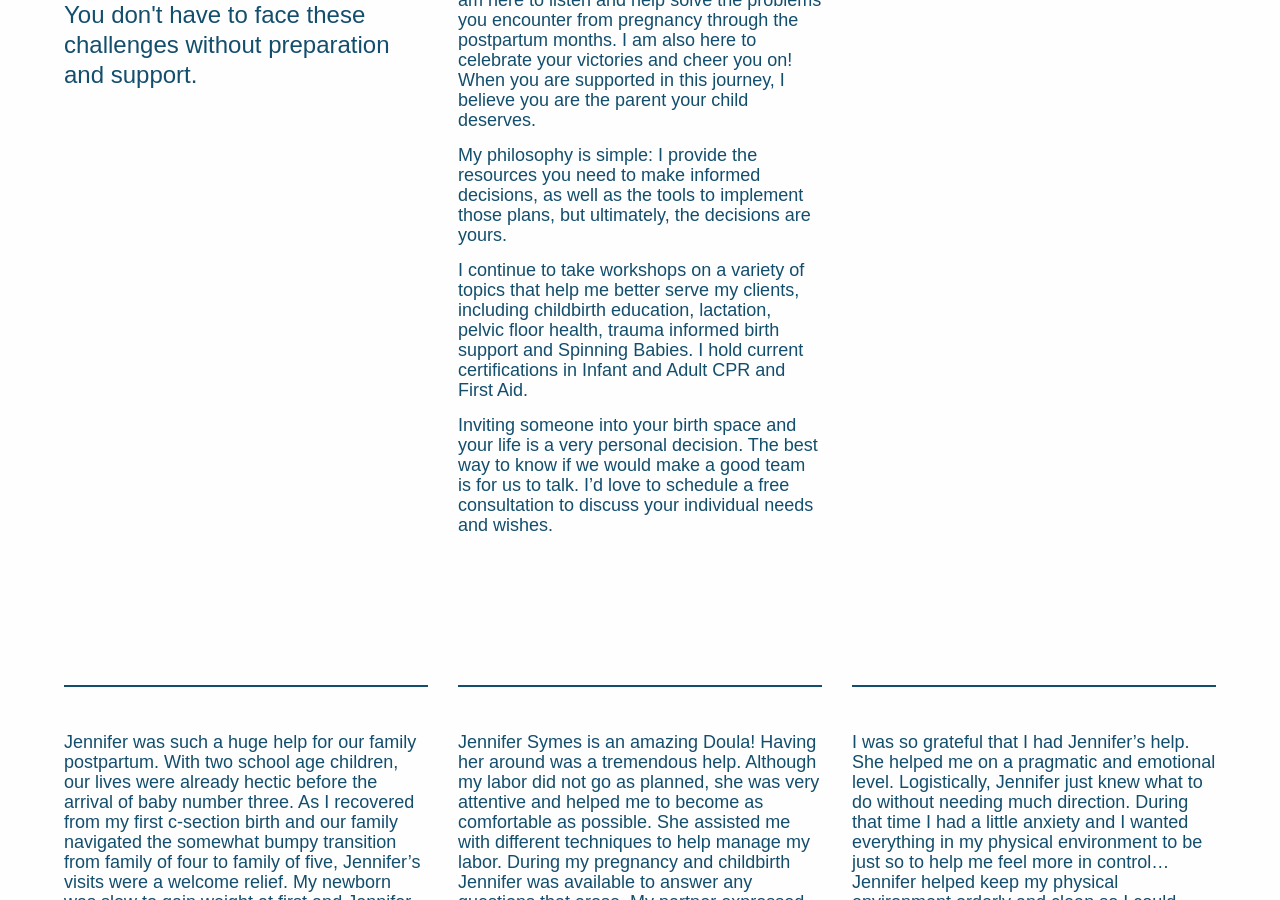
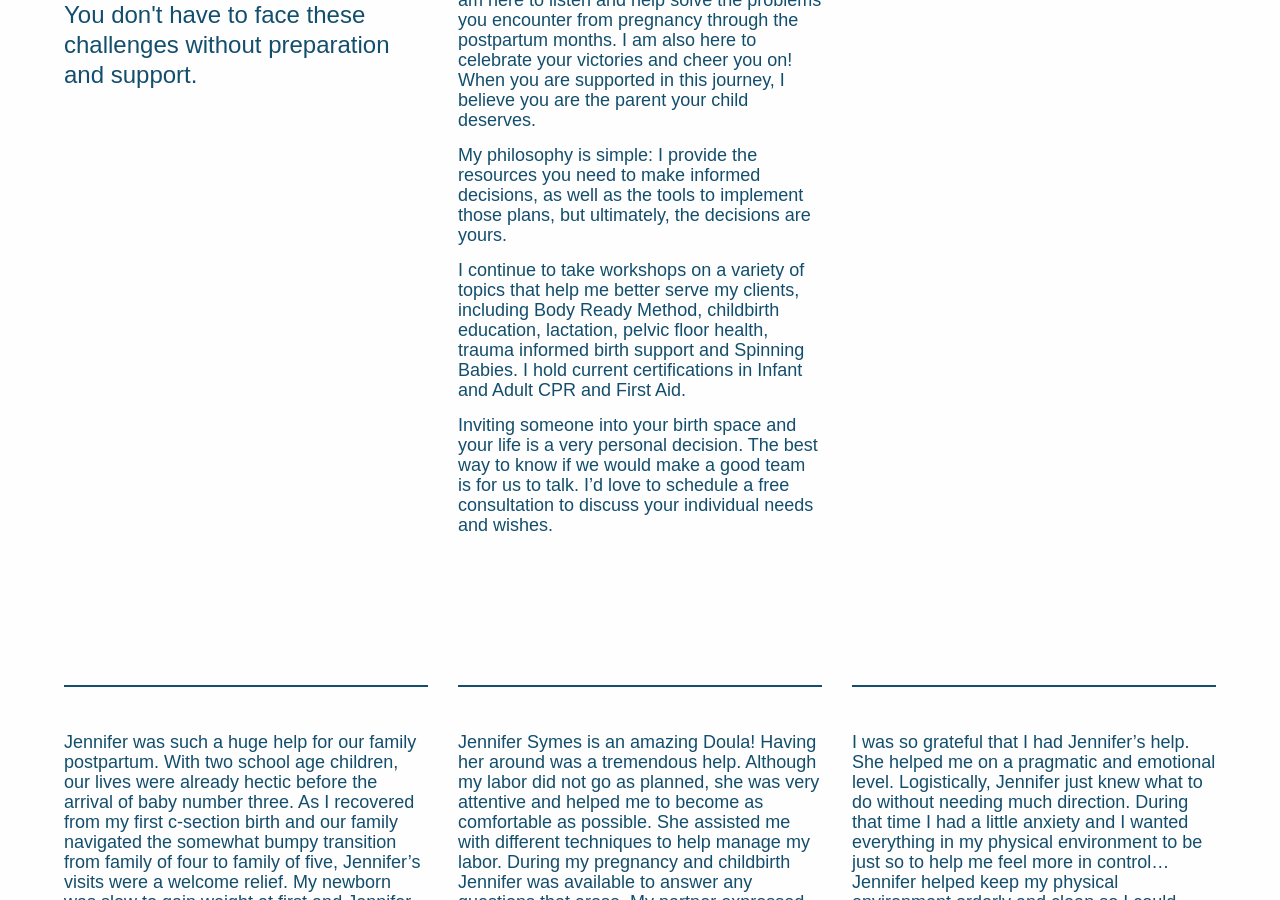
Before and after one commit to aidensymes/harbordoula.com, a Jekyll site: the page built from home.markdown, in a window 1280 px wide and 900 px high, scrolled down 1628 px. Built offline with Jekyll 4.4.1, drawn with Linux system fonts in a browser that asks for light colours; nearby versions of some CDN libraries; some web fonts are replaced.

Commit message:
Updated Home

```diff
--- a/home.markdown
+++ b/home.markdown
@@ -27,12 +27,12 @@
   deserves. \n\nMy philosophy is simple: I provide the resources you need to make
   informed decisions, as well as the tools to implement those plans, but ultimately,
   the decisions are yours. \n\nI continue to take workshops on a variety of topics
-  that help me better serve my clients, including childbirth education, lactation,
-  pelvic floor health, trauma informed birth support and Spinning Babies. I hold current
-  certifications in Infant and Adult CPR and First Aid.\n\nInviting someone into your
-  birth space and your life is a very personal decision. The best way to know if we
-  would make a good team is for us to talk. I'd love to schedule a free consultation
-  to discuss your individual needs and wishes. \n\n"
+  that help me better serve my clients, including Body Ready Method, childbirth education,
+  lactation, pelvic floor health, trauma informed birth support and Spinning Babies.
+  I hold current certifications in Infant and Adult CPR and First Aid.\n\nInviting
+  someone into your birth space and your life is a very personal decision. The best
+  way to know if we would make a good team is for us to talk. I'd love to schedule
+  a free consultation to discuss your individual needs and wishes. \n\n"
 headshot-image: "/uploads/miaela5.jpg"
 testimonials:
 - quote: Jennifer was such a huge help for our family postpartum. With two school
```
